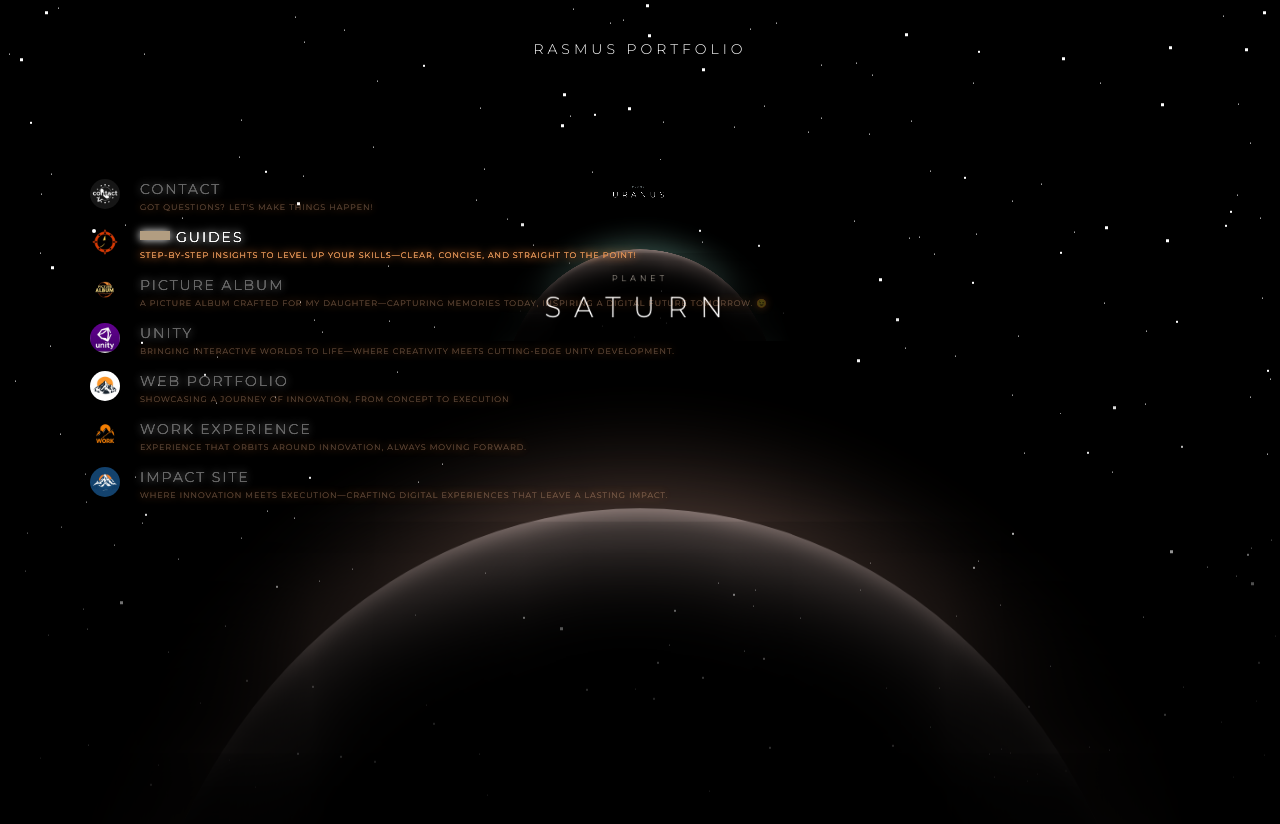
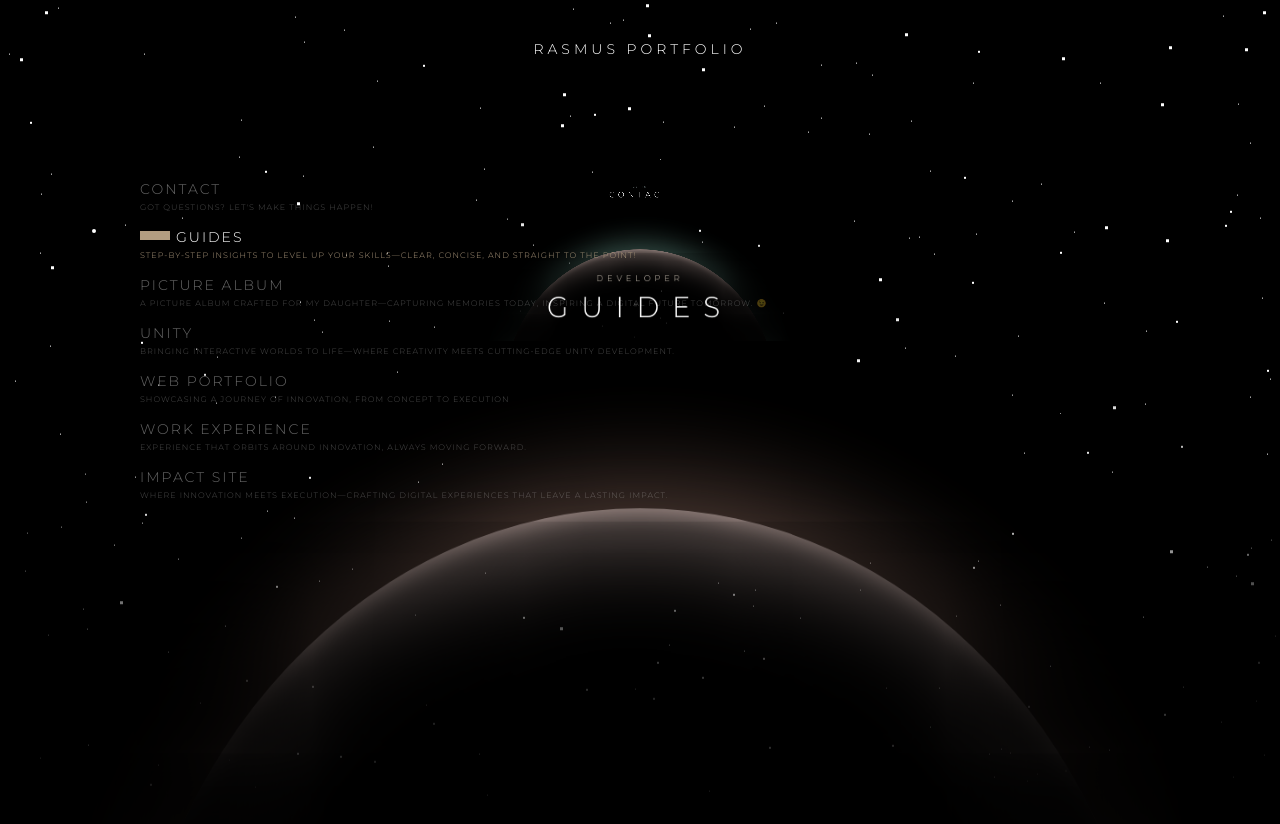
Before and after one commit to H2KUniverse/portfolio, a React (Create React App) app: page / in a window 1280 px wide. Both pictures are taken after a click on the label 338 px from the left and 243 px from the top of the page. Shown: the top 824 px of the page. Built offline with nearby package versions, Linux system fonts and the light colour scheme; no server answers.

Commit message:
Navigation in place.

```diff
--- a/src/pages/Solarsystem.js
+++ b/src/pages/Solarsystem.js
@@ -115,7 +115,7 @@ const PlanetInfo = () => {
                 <div className='solar_systm'>
                     <div className='planet mercury'>
                         <div className='planet_description mercury'>
-                            <h2>Velkommen</h2>
+                            <h2>IMPACT</h2>
                             <h1>Rasmus Jensen Portfolio</h1>
                             <p>Fueled by curiosity, driven by innovation – explore the fast-paced world of my digital creations.</p>
                             <label for='readMercury'>
@@ -212,9 +212,9 @@ const PlanetInfo = () => {
                         <div className='trajectory eu'></div>
                         <div className='trajectory ga'></div>
                         <div className='planet_description jupiter'>
-                            <h2>Planet</h2>
-                            <h1>Jupiter</h1>
-                            <p>Jupiter is the largest planet in the solar systm. Fittingly, it was named after the king of the gods in Roman mythology.</p>
+                            <h2>Picture</h2>
+                            <h1>Album</h1>
+                            <p>Capturing moments, one photo at a time. A journey through memories, framed for a lifetime.</p>
                             <label for='readJupiter'>
                                 {/* eslint-disable-next-line jsx-a11y/anchor-is-valid */}
                                 <a>
@@ -244,9 +244,9 @@ const PlanetInfo = () => {
                         <div className='trajectory di'></div>
                         <div className='trajectory enc'></div>
                         <div className='planet_description saturn'>
-                            <h2>Planet</h2>
-                            <h1>Saturn</h1>
-                            <p>Saturn is the sixth planet from the sun and the second largest planet in the solar systm. Saturn was the Roman name for Cronus, the lord of the Titans.</p>
+                            <h2>Developer</h2>
+                            <h1>Guides</h1>
+                            <p>Unlocking the secrets of coding, one guide at a time. Empowering you to build better, faster, and smarter solutions.</p>
                             <label for='readSaturn'>
                                 {/* eslint-disable-next-line jsx-a11y/anchor-is-valid */}
                                 <a>
@@ -276,9 +276,9 @@ const PlanetInfo = () => {
                         <div className='trajectory ari'></div>
                         <div className='trajectory umb'></div>
                         <div className='planet_description uranus'>
-                            <h2>Planet</h2>
-                            <h1>Uranus</h1>
-                            <p>The first planet to be discovered by scientists. The planet is notable for its dramatic tilt, which causes its axis to point nearly directly at the sun.</p>
+                            <h2>GET IN</h2>
+                            <h1>Contact</h1>
+                            <p>Have a question or just want to chat? Reach out, and let's make things happen!</p>
                             <label for='readUranus'>
                                 {/* eslint-disable-next-line jsx-a11y/anchor-is-valid */}
                                 <a>
--- a/src/styles/solarsystem.css
+++ b/src/styles/solarsystem.css
@@ -191,7 +191,7 @@ body label.menu:hover h2, body label.menu:hover h3 {
   opacity: 1;
 }
 body label.menu.mercury h2 .pip {
-  background: #E8927C;
+  background: #dfe3e7 ;
 }
 body label.menu.venus h2 .pip {
   background: #b45d15;
@@ -225,6 +225,7 @@ body label.menu .preview {
   background-size: auto 100% !important;
   position: absolute;
   border-radius: 100px;
+  opacity: 0;
 }
 body label.menu .info {
   position: relative;
@@ -239,12 +240,12 @@ body label.menu h3 {
   margin: 0;
   font-weight: 100;
   letter-spacing: 2px;
-  filter: drop-shadow(0 0 0px white) drop-shadow(0 0 0px white) drop-shadow(0 0 4px white);
+  /**filter: drop-shadow(0 0 0px white) drop-shadow(0 0 0px white) drop-shadow(0 0 4px white);**/
   animation: animate 3s linear infinite;
 }
 
 body label.menu h3 {
-    filter: drop-shadow(0 0 0px #FF8732) drop-shadow(0 0 0px #FF8732) drop-shadow(0 0 4px #FF8732)!important;
+    /**filter: drop-shadow(0 0 0px #FF8732) drop-shadow(0 0 0px #FF8732) drop-shadow(0 0 4px #FF8732)!important;**/
 }
 
 
@@ -494,7 +495,7 @@ body input[type=radio][name=planet].planet1:checked + label > .info h2 .pip {
 }
 body input[type=radio][name=planet].planet1:checked + label > .info h3 {
   opacity: 1;
-  color: #fea082;
+  color: grey;
 }
 
 .trajectory {
```
